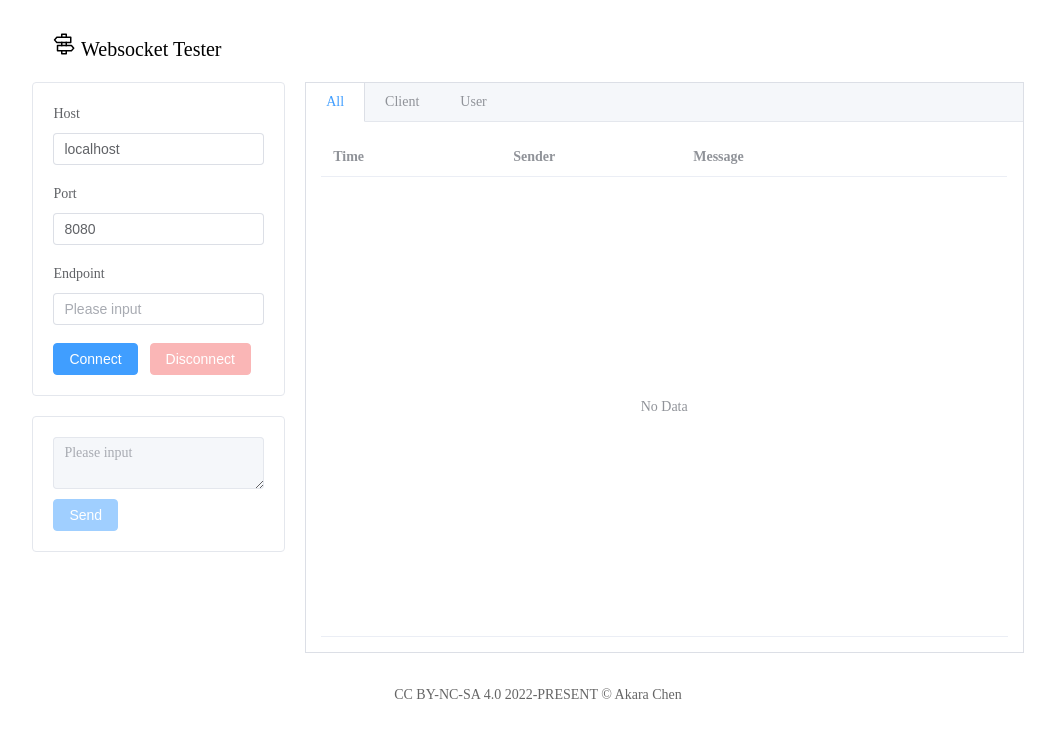
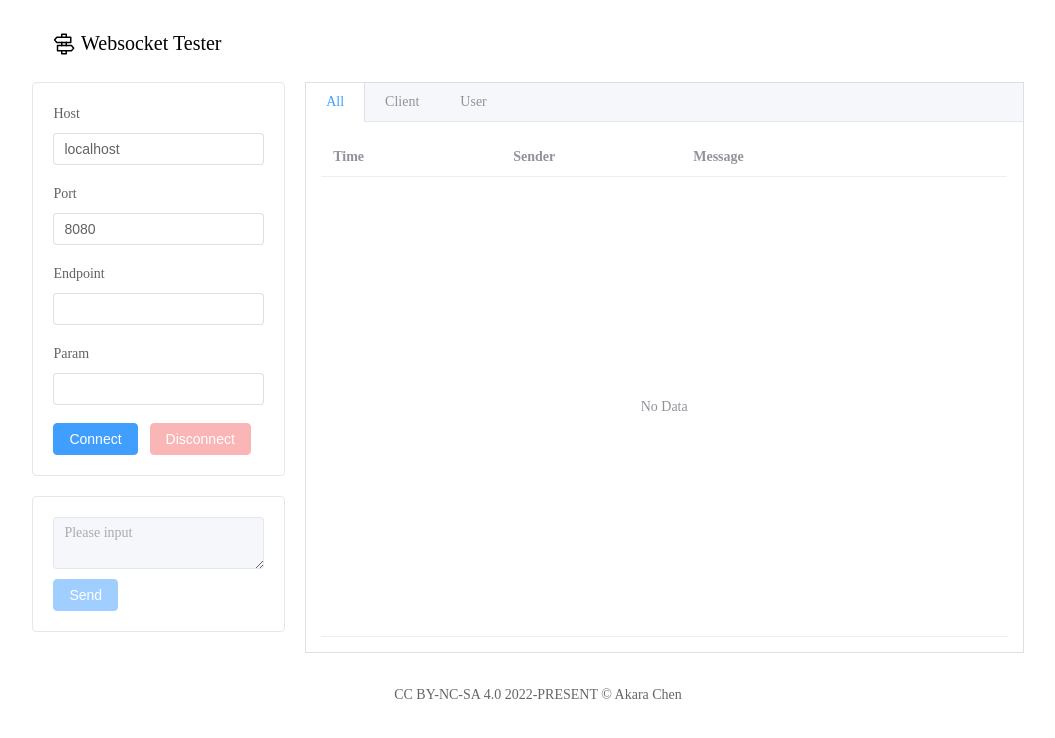
Before and after one commit to AkaraChen/websocket-test, a Vue app: page / in a window 1280 px wide. Shown: the top 738 px of the page, without its empty margins (102-1157 px from the left). Built offline with nearby package versions, Linux system fonts and the light colour scheme.

Commit message:
feat: optimize use of pinia

```diff
--- a/src/components/aside.vue
+++ b/src/components/aside.vue
@@ -5,12 +5,19 @@ import { computed } from 'vue';
 import dayjs from 'dayjs';
 import LocalizedFormat from 'dayjs/plugin/LocalizedFormat'
 import { ElMessage } from 'element-plus'
+import { ref } from 'vue'
 
 dayjs.extend(LocalizedFormat)
 
-const { host, port, endpoint, textarea, isConnect, table, param } = storeToRefs(useMainStore())
-const uri = computed(() => `ws://${host.value}:${port.value}/${endpoint.value}?${param}`)
+const { isConnect } = storeToRefs(useMainStore())
+const host = ref('localhost')
+const port = ref('8080')
+const endpoint = ref('')
+const param = ref('')
+const uri = computed(() => `ws://${host.value}:${port.value}/${endpoint.value}?${param.value}`)
+const textarea = ref('')
 const store = useMainStore()
+
 let ws: WebSocket
 const connect = () => {
     ElMessage({
@@ -62,13 +69,16 @@ const send = () => {
     <el-card shadow="never">
         <el-form label-position="top">
             <el-form-item label="Host">
-                <el-input v-model="host" placeholder="Please input" />
+                <el-input v-model="host" />
             </el-form-item>
             <el-form-item label="Port">
-                <el-input v-model="port" placeholder="Please input" />
+                <el-input v-model="port" />
             </el-form-item>
             <el-form-item label="Endpoint">
-                <el-input v-model="endpoint" placeholder="Please input" />
+                <el-input v-model="endpoint" />
+            </el-form-item>
+            <el-form-item label="Param">
+                <el-input v-model="param" />
             </el-form-item>
         </el-form>
         <el-row>
--- a/src/components/header.vue
+++ b/src/components/header.vue
@@ -13,6 +13,9 @@
 <style scoped>
 .header {
     font-size: 20px;
+}
+
+.header span {
     vertical-align: top;
 }
 </style>
--- a/src/store/main.ts
+++ b/src/store/main.ts
@@ -3,11 +3,6 @@ import { defineStore } from 'pinia'
 export const useMainStore = defineStore('main', {
     state: () => {
         return {
-            host: 'localhost',
-            port: '8080',
-            endpoint: '',
-            param: '',
-            textarea: '',
             isConnect: false,
             table: [] as message[]
         }
```
